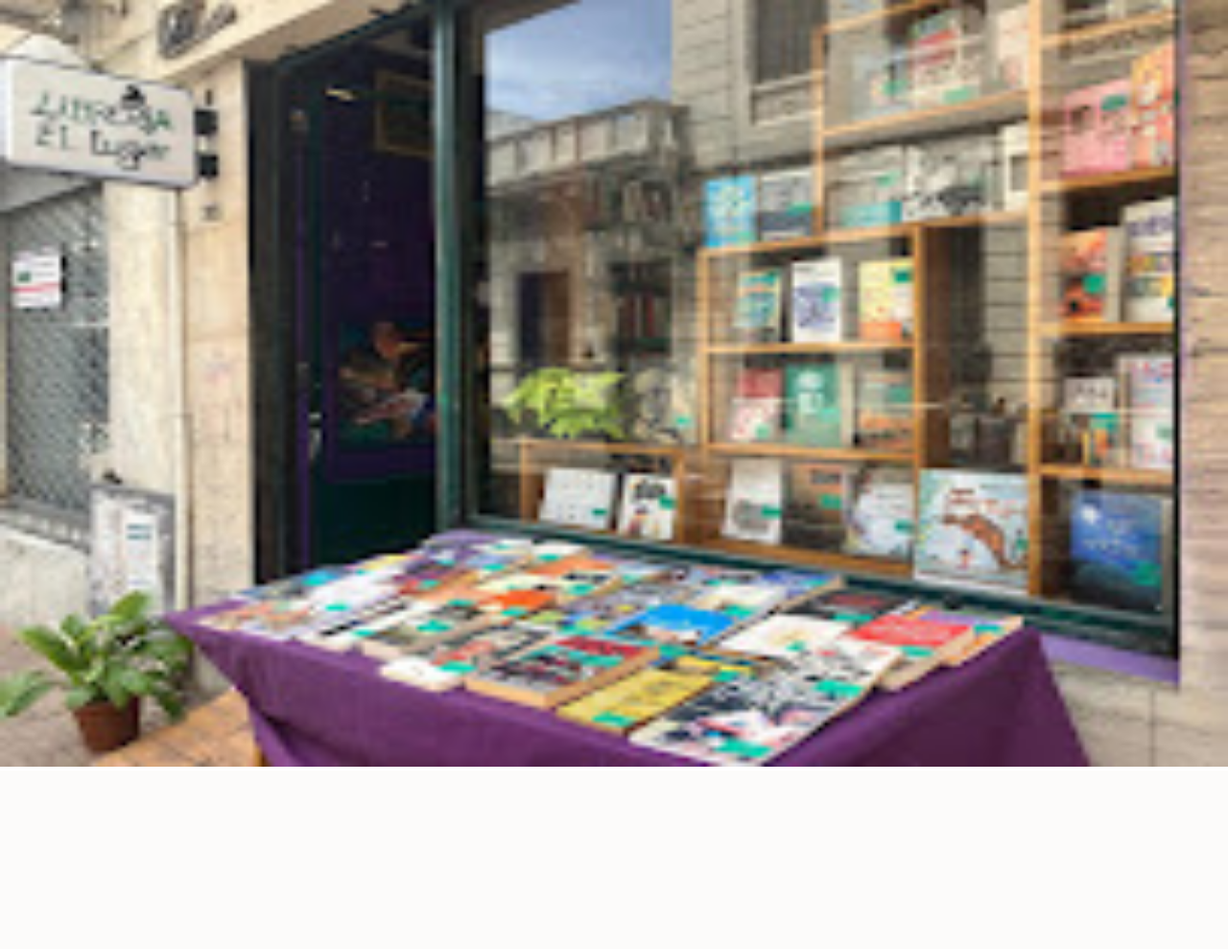
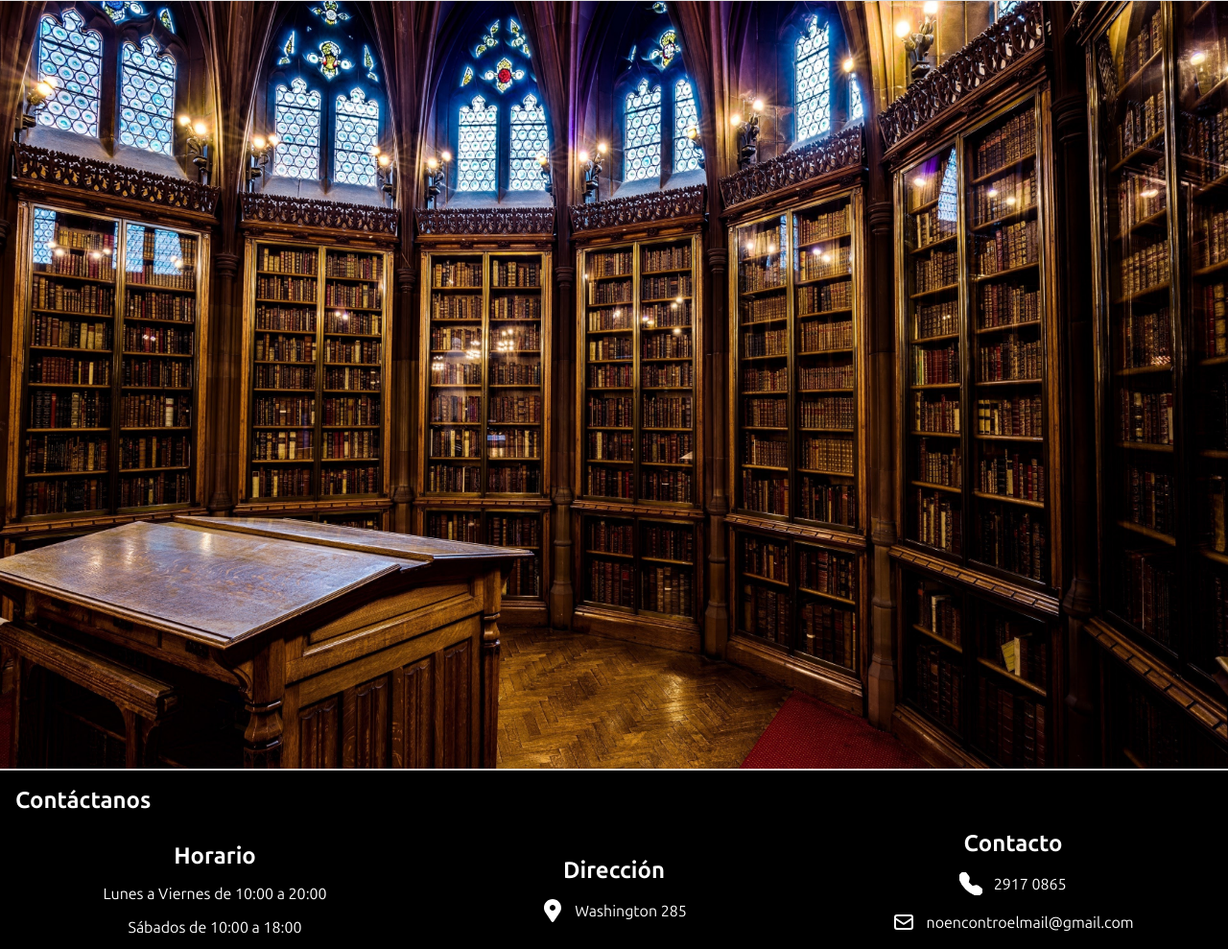
Before and after one commit to Sambashon/LibreriaElLugar, a PHP site: page / in a window 1280 px wide. Shown: the part 801-1790 px from the top of the page at 96% size. Before the commit the page ends 1600 px from the top, so only its background shows below. Run offline with PHP 8.4, Linux system fonts and the light colour scheme.

Commit message:
Added contact page v1

```diff
--- a/Public/index.html
+++ b/Public/index.html
@@ -3,14 +3,21 @@
 <head>
     <meta charset="UTF-8">
     <meta name="viewport" content="width=device-width, initial-scale=1.0">
-    <title>El Lugar</title>
+    <title>Librería | El Lugar</title>
+    <link rel="icon" href="Resources/logos/libreriasimple.jpg" type="image/png">
 
     <link rel="stylesheet" href="src/css/index.css">
+
+    <link rel="preconnect" href="https://fonts.googleapis.com">
+    <link rel="preconnect" href="https://fonts.gstatic.com" crossorigin>
+    <link href="https://fonts.googleapis.com/css2?family=Ubuntu+Sans:ital,wght@0,100..800;1,100..800&display=swap" rel="stylesheet">
+
+
 </head>
 <body>
     <header class="main-nav">
-        <section class="container" id="header">
-            <div class="container">
+        <section class="header-container" id="header">
+            <div class="header-container">
                 <form class="searchbar-form">
                     <button>
                         <svg width="17" height="16" fill="none" xmlns="http://www.w3.org/2000/svg" role="img" aria-labelledby="search">
@@ -26,28 +33,56 @@
                 </form>
             </div>
             <div class="logo-container">
-                <img src="Resources/libreriaElLugar.png" alt="Libreria El Lugar">
+                <img src="Resources/logos/libreriaElLugar.png" alt="Libreria El Lugar">
             </div>
-            <div class="container">
+            <div class="header-container">
                 This is where i'll put profile stuff and cart (for desktop only)
             </div>
         </section>
         <nav class="sub-nav">
             <ul class="sub-nav">
-                <li class="nav-item">Inicio</li>
-                <li class="nav-item">Catálogo</li>
-                <li class="nav-item">Ofertas</li>
-                <li class="nav-item">Destacados</li>
-                <li class="nav-item">Contacto</li>
+                <li class="nav-item"><a href="#inicio">Inicio</a></li>
+                <li class="nav-item"><a href="#catalogo">Catálogo</a></li>
+                <li class="nav-item"><a href="">Ofertas</a></li>
+                <li class="nav-item"><a href="">Destacados</a></li>
+                <li class="nav-item"><a href="#contacto">Contacto</a></li>
             </ul>
         </nav>
     </header>
     <main>
-        <section class="main-section" style="background-color: #e7d499;">
-            <img src="Resources/image.png" alt="">
+        <section class="main-section" style="background-color: #e7d499;" id="inicio">
+            <img src="Resources/fondos/fondo2.jpg" alt="">
         </section>
-        <section class="main-section" style="background-color: #5ba53e;">
-            <img src="Resources/image copy.png" alt="">
+        <section class="main-section" style="background-color: #5ba53e;" id="catalogo">
+            <img src="Resources/fondos/fondo3.jpg" alt="">
+        </section>
+        <section class="contact-section" id="contacto">
+            <header class="contact-header">
+                <h1>Contáctanos</h1>
+            </header>
+            <main class="contact-body">
+                <div class="contact-container">
+                    <h2>Horario</h2>
+                    <p>Lunes a Viernes de 10:00 a 20:00</p>
+                    <p>Sábados de 10:00 a 18:00</p>
+                </div>
+                <div class="contact-container">
+                    <h2>Dirección</h2>
+                    <p><img src="Resources/icons/ubicacion.svg">Washington 285</p>
+
+                </div>
+                <div class="contact-container">
+                    <h2>Contacto</h2>
+                    <p><img src="Resources/icons/telefono.svg">2917 0865</p>
+                    <p><img src="Resources/icons/mail-svgrepo-com.svg">noencontroelmail@gmail.com</p>
+                    <div class="media-nav"></div>
+                </div>
+
+            </main>
+            <div class="map-container">
+                <iframe src="https://www.google.com/maps/embed?pb=!1m18!1m12!1m3!1d13088.041158001455!2d-56.217392392587996!3d-34.9061912911164!2m3!1f0!2f0!3f0!3m2!1i1024!2i768!4f13.1!3m3!1m2!1s0x959f7f003e8676e3%3A0x4e95ab7bbfc001b9!2sLibrer%C3%ADa%20El%20Lugar!5e0!3m2!1sen!2suy!4v1775761283451!5m2!1sen!2suy" width="600" height="450" style="border:0;" allowfullscreen="" loading="lazy" referrerpolicy="no-referrer-when-downgrade"></iframe>
+
+            </div>
         </section>
     </main>
     <script src="src/js/index.js"></script>
--- a/Public/src/css/index.css
+++ b/Public/src/css/index.css
@@ -1,6 +1,11 @@
+html{
+    scroll-behavior: smooth;
+}
 *{
     padding: 0;
     margin: 0;
+    font-family: "Ubuntu Sans", sans-serif;
+
 }
 body{
     width: 100%;
@@ -13,7 +18,7 @@ body{
     display: flex;
     flex-direction: column;
 
-    backdrop-filter: blur(10px);
+    backdrop-filter: blur(10px) grayscale(100%);
     position: fixed;
     top: 0;
     left: 0;
@@ -36,7 +41,7 @@ body{
     justify-content: center;
     align-items: center;
 }
-.container{
+.header-container{
     display: flex;
     flex: 1;
     height: 15vh;
@@ -85,8 +90,8 @@ body{
     --width-of-input: clamp(180px, 20vw, 275px);
     --height-of-input: clamp(35px, 4vw, 60px);
     --border-height: 2px;
-    --input-bg: #fff;
-    --border-color: #1DB954;
+    --input-bg: #dddddd;
+    --border-color: #0E5A2D;
     --border-radius: 30px;
     --after-border-radius: 1px;
     position: relative;
@@ -108,6 +113,9 @@ body{
     padding-inline: 0.5em;
     padding-block: 0.7em;
     border: none;
+}
+.input::placeholder{
+    color: #1A1A1A;
 }
 
 .searchbar-form:before {
@@ -154,6 +162,12 @@ display: inline-block;
 text-decoration: none;
 color: #fff;
 }
+.nav-item a{
+    cursor: pointer;
+    text-decoration: none;
+    color: #dddddd;
+    font-weight: bold;
+}
 
 .nav-item::after {
 content: "";
@@ -162,7 +176,7 @@ left: 50%;
 bottom: -4px;
 width: 0;
 height: 2px;
-background-color: #72a785;
+background-color: #0E5A2D;
 transition: all 0.3s ease;
 transform: translateX(-50%);
 }
@@ -170,13 +184,15 @@ transform: translateX(-50%);
 .nav-item:hover::after {
 width: 100%;
 }
-.nav-item:hover{
+.nav-item a:hover{
     color: #C2A85A;
 }
 
 .main-section{
     height: 100vh;
     width: 100%;
+
+    border-bottom: solid 2px #dddddd;
 
 }
 .main-section img{
@@ -186,3 +202,63 @@ width: 100%;
     background-repeat: no-repeat;
     background-size: cover;
 }
+
+.contact-header{
+    margin-bottom: 1rem;
+}
+.contact-section{
+    box-sizing: border-box;
+    height: fit-content;
+    width: 100%;
+    background-color: black;
+    color: white;
+
+    display: flex;
+    flex-direction: column;
+    padding: 1rem;
+}
+.contact-body{
+    display: flex;
+    justify-content: space-around;
+    align-items: center;
+
+}
+.contact-container{
+    width: 20vw;
+    height: 100%;
+    display: flex;
+    align-items: center;
+    justify-content: left;
+    flex-direction: column;
+    gap: 1rem;
+}
+.contact-container p{
+    display: flex;
+    justify-content: center;
+    align-items: center;
+    flex-direction: row;
+}
+.contact-container img{
+    display: flex;
+    align-items: center;
+    justify-content: center;
+    height: 1.5rem;
+    width: auto;
+
+    color: white;
+    fill: white;
+
+    margin-right: 0.7rem;
+}
+
+.map-container{
+    height: fit-content;
+    padding: 1rem;
+    display: flex;
+    align-items: center;
+    justify-content: center;
+}
+.map-container iframe{
+    width: 45vw;
+    height: 25vw;
+}
```
Also changed, not shown: Public/Resources/fondos/fondo1.png (added), Public/Resources/fondos/fondo3.jpg (added), Public/Resources/icons/mail-svgrepo-com.svg (added), Public/Resources/icons/telefono.svg (added), Public/Resources/icons/ubicacion.svg (added), Public/Resources/image copy.png (deleted), Public/Resources/image.png (deleted), Public/Resources/logos/libreriaElLugar.png (renamed from Public/Resources/libreriaElLugar.png), Public/Resources/logos/libreriasimple.jpg (renamed from Public/Resources/libreriasimple.jpg), Public/Resources/logos/logo.png (renamed from Public/Resources/logo.png), colores.txt (line endings or trailing spaces), 1 other file.
